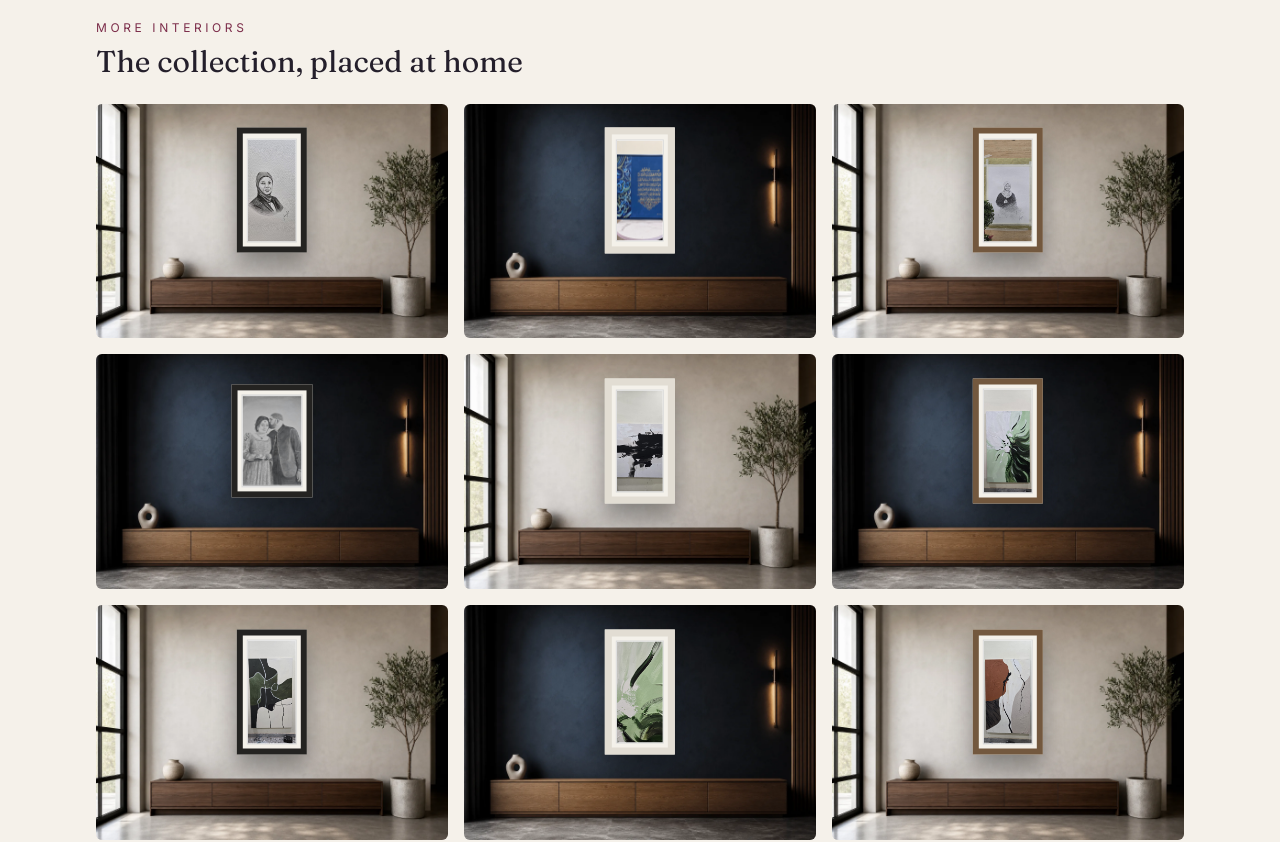
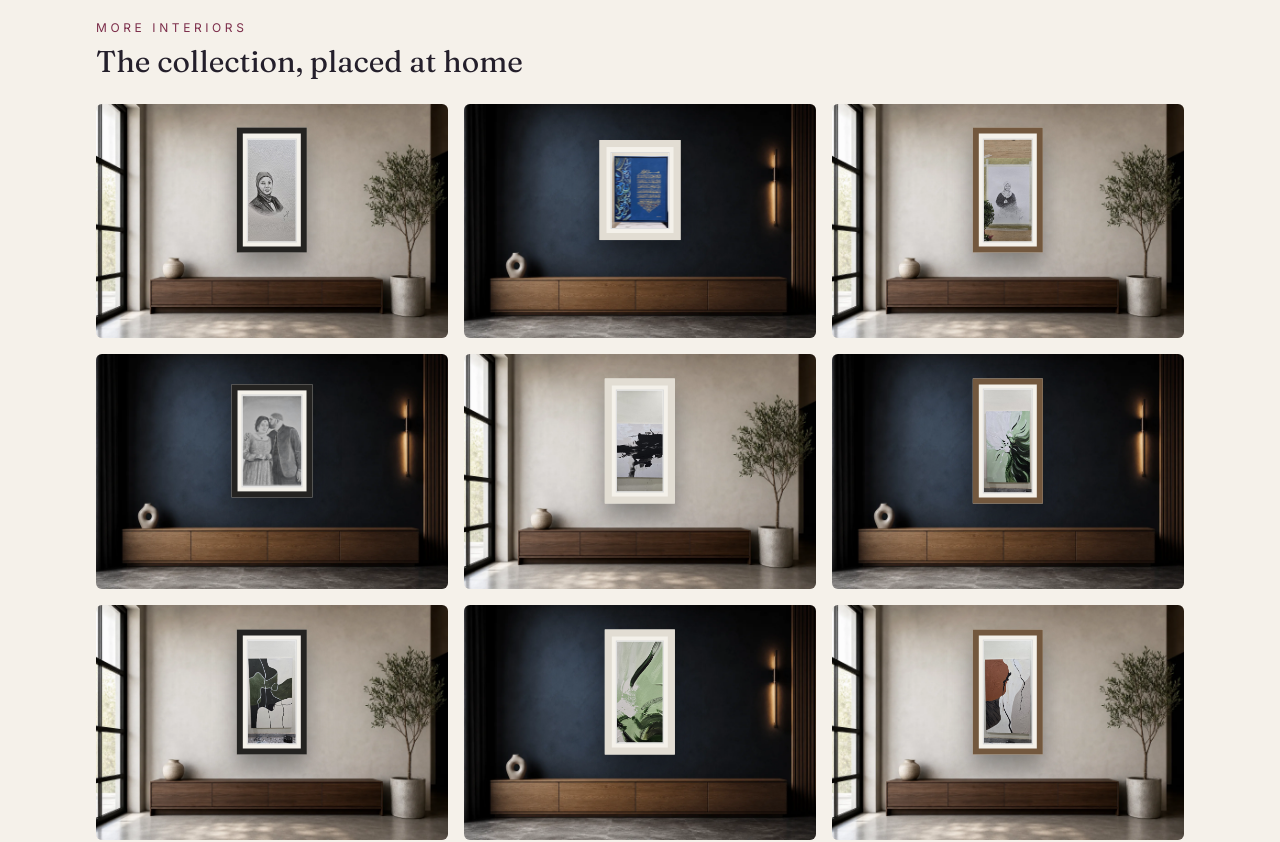
Before and after one commit to digraphics02/komal-hira-portfolio, a Next.js app: page /commissions in a window 1280 px wide. Shown: the part 1580-2422 px from the top of the page. Built offline with nearby package versions, Linux system fonts and the light colour scheme; no server answers.

Commit message:
Crop blue commission mockup to artwork

```diff
--- a/src/app/commissions/page.tsx
+++ b/src/app/commissions/page.tsx
@@ -131,6 +131,10 @@ export default function CommissionsPage() {
                   src: piece.image,
                   width: piece.width,
                   height: piece.height,
+                  displayAspect:
+                    piece.slug === "commission-03" ? 0.81 : undefined,
+                  objectPosition:
+                    piece.slug === "commission-03" ? "50% 42%" : undefined,
                 }}
                 frameClassName={frame}
               />
--- a/src/components/zoomable-mockup.tsx
+++ b/src/components/zoomable-mockup.tsx
@@ -10,6 +10,8 @@ type ZoomableMockupProps = {
     src: string;
     width: number;
     height: number;
+    displayAspect?: number;
+    objectPosition?: string;
   };
   className?: string;
   frameClassName?: string;
@@ -23,7 +25,9 @@ export default function ZoomableMockup({
   frameClassName = "border border-black/20",
 }: ZoomableMockupProps) {
   const [open, setOpen] = useState(false);
-  const ratio = artwork ? artwork.width / artwork.height : 0;
+  const ratio = artwork
+    ? artwork.displayAspect ?? artwork.width / artwork.height
+    : 0;
   const artworkWidth =
     ratio > 2
       ? "w-[58%]"
@@ -67,7 +71,7 @@ export default function ZoomableMockup({
       {artwork && (
         <div
           className={`absolute left-1/2 top-[37%] ${artworkWidth} ${frameClassName} -translate-x-1/2 -translate-y-1/2 bg-[#f4f1ea] p-[1.2%] shadow-[0_12px_24px_rgba(0,0,0,0.38)]`}
-          style={{ aspectRatio: `${artwork.width} / ${artwork.height}` }}
+          style={{ aspectRatio: ratio }}
         >
           <div className="relative h-full w-full overflow-hidden border border-black/15 bg-white">
             <Image
@@ -76,6 +80,7 @@ export default function ZoomableMockup({
               fill
               sizes={zoomed ? "45vw" : "(max-width: 640px) 22vw, 160px"}
               className="object-cover"
+              style={{ objectPosition: artwork.objectPosition ?? "center" }}
             />
           </div>
         </div>
```
